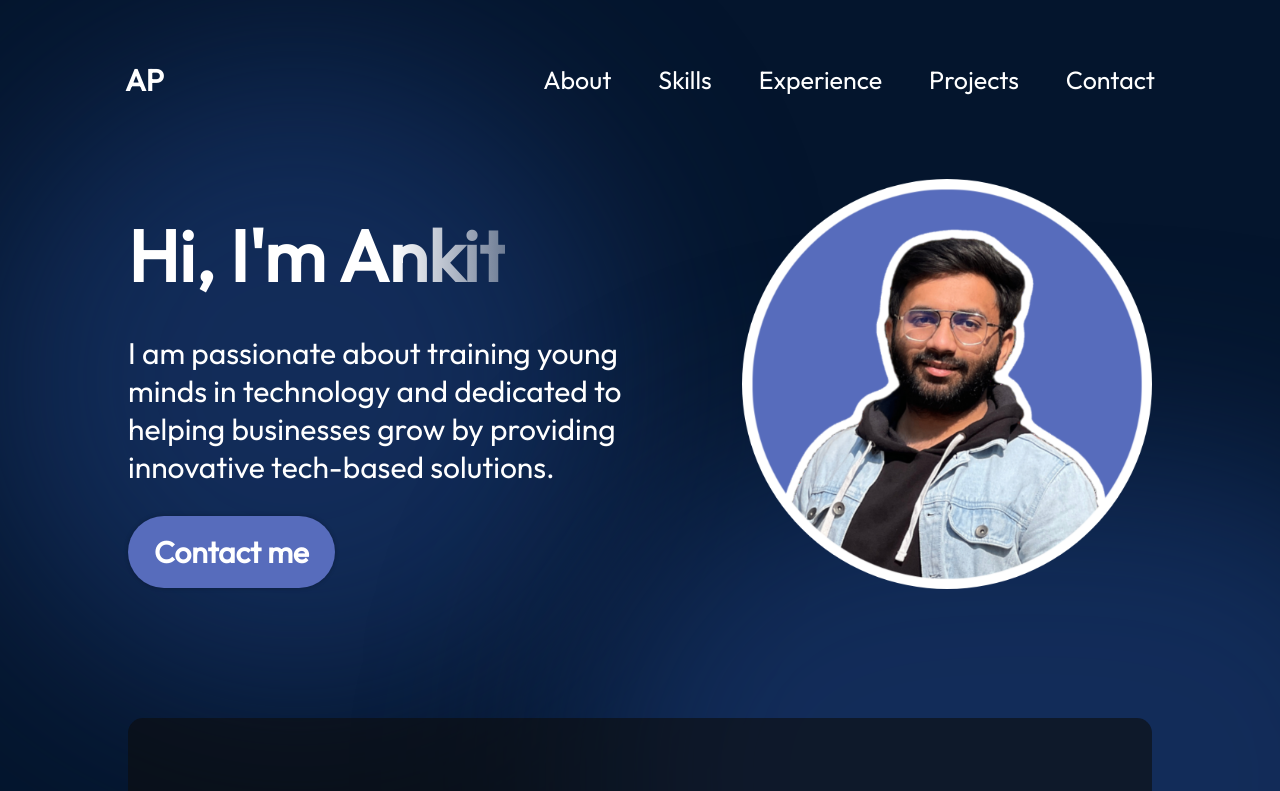
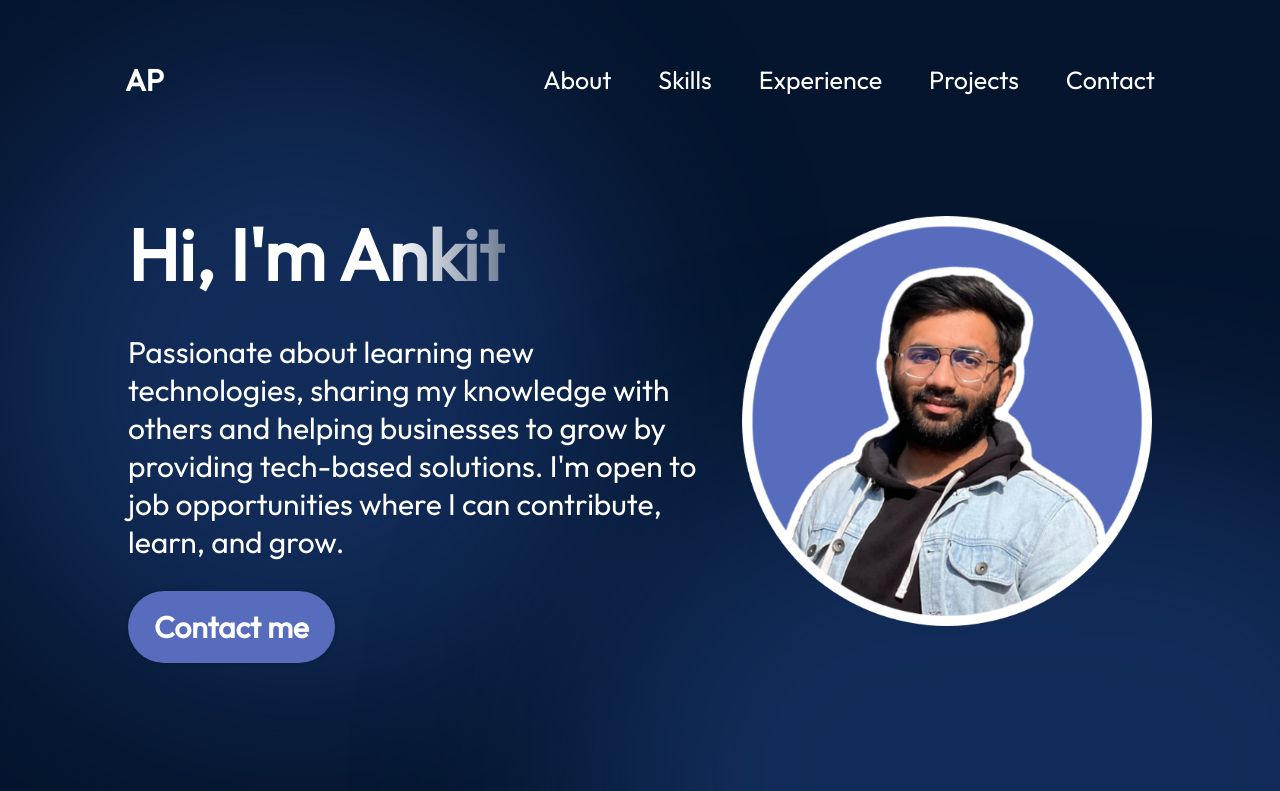
Before and after one commit to ankitpartap/my-portfolio, a React (Vite) app: page / in a window 1280 px wide. Shown: the top 791 px of the page. Built offline with nearby package versions, Linux system fonts and the light colour scheme.

Commit message:
Changing the description

```diff
--- a/src/components/Hero/Hero.jsx
+++ b/src/components/Hero/Hero.jsx
@@ -7,7 +7,7 @@ export const Hero = () => {
     <section className={styles.container}>
         <div className={styles.content}>
             <h1 className={styles.title}>Hi, I'm Ankit</h1>
-            <p className={styles.description}>I am passionate about training young minds in technology and dedicated to helping businesses grow by providing innovative tech-based solutions.</p>
+            <p className={styles.description}>Passionate about learning new technologies, sharing my knowledge with others and helping businesses to grow by providing tech-based solutions. I'm open to job opportunities where I can contribute, learn, and grow.</p>
             <a href="https://wa.me/917888912043?text=Hi!%20I'm%20found%20your%20profile%20intersted.%20Would%20you%20please%20tell%20me%20more%20about%20youself?" className={styles.contactBtn}>Contact me</a>
         </div>
         <img src={getImageUrl("hero/picofme2.png")} className={styles.heroImg} alt="image of me" />
```
